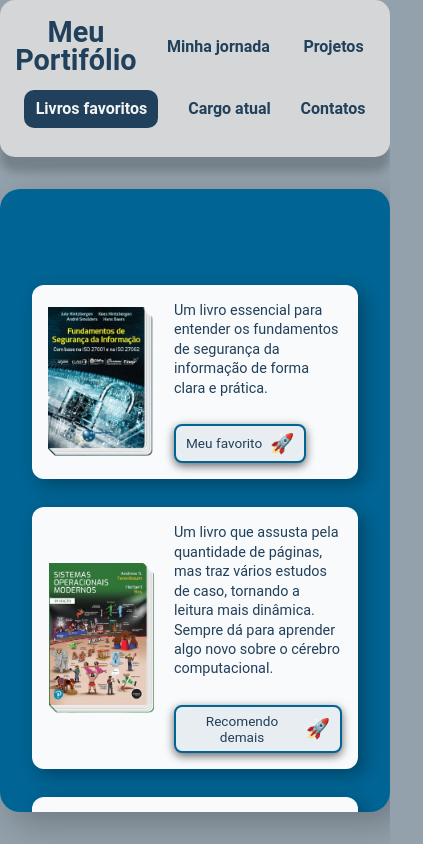
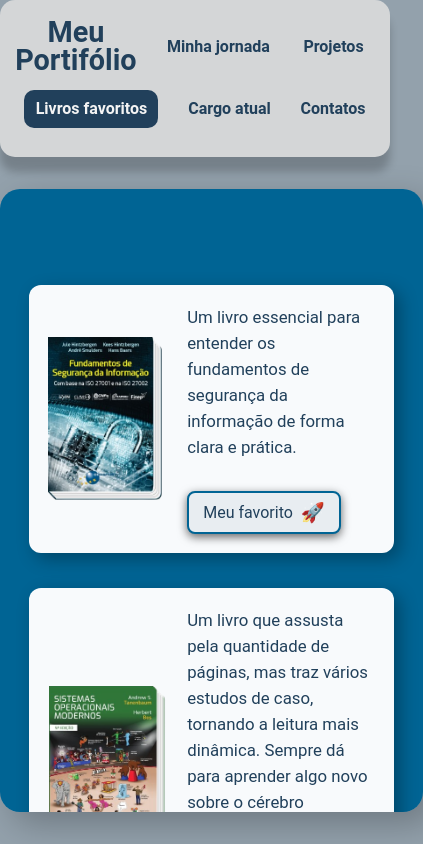
Before and after one commit to Patyadl/MeuPortifolio, a React (Vite) app: page /livros in a window 390 px wide. Shown: the whole page, 423 px wide, since content can reach past the window. Built offline with nearby package versions, Linux system fonts and the light colour scheme.

Commit message:
aumentando letra no componente livros

```diff
--- a/src/components/Livros/livros.css
+++ b/src/components/Livros/livros.css
@@ -116,18 +116,18 @@
   .livros {
     display: flex;
     flex-direction: column;
-    gap: 1.8rem;
+    gap: 2.2rem;
     align-items: center;
   }
 
   .livro {
     display: grid;
-    grid-template-columns: 110px 1fr;
-    gap: 1rem;
+    grid-template-columns: 120px 1fr;
+    gap: 1.2rem;
     align-items: center;
     width: 100%;
-    max-width: 360px;
-    padding: 1rem;
+    max-width: 380px;
+    padding: 1.2rem;
   }
 
   .livroJava,
@@ -135,8 +135,8 @@
   .livroRedes,
   .livroSistemas {
     padding: 0;
-    width: 110px;
-    height: 150px;
+    width: 120px;
+    height: 165px;
     background-size: contain;
     background-position: center;
   }
@@ -144,20 +144,22 @@
   .livro-info {
     display: flex;
     flex-direction: column;
-    gap: 0.6rem;
+    gap: 0.9rem;
   }
 
   .opiniao {
-    font-size: 0.9rem;
-    line-height: 1.35;
+    font-size: 1.05rem;
+    line-height: 1.55;
     color: #21405B;
     text-align: left;
   }
 
+
   .livro #nota {
     width: fit-content;
-    padding: 6px 10px;
-    font-size: 0.85rem;
+    padding: 8px 14px;
+    font-size: 1rem;
+    border-width: 2px;
   }
 
 }
```
